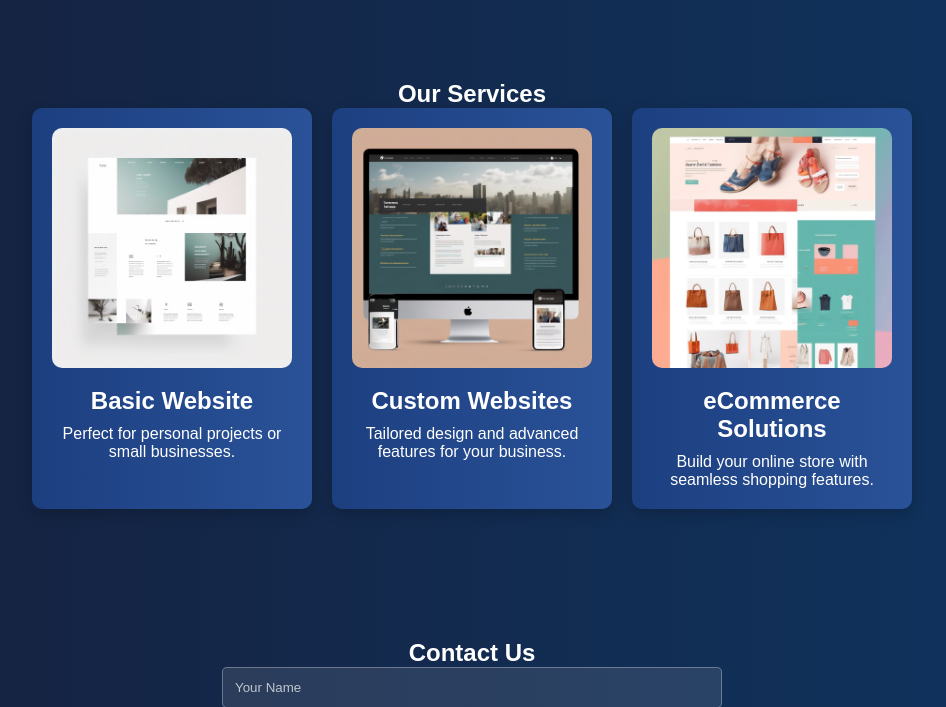
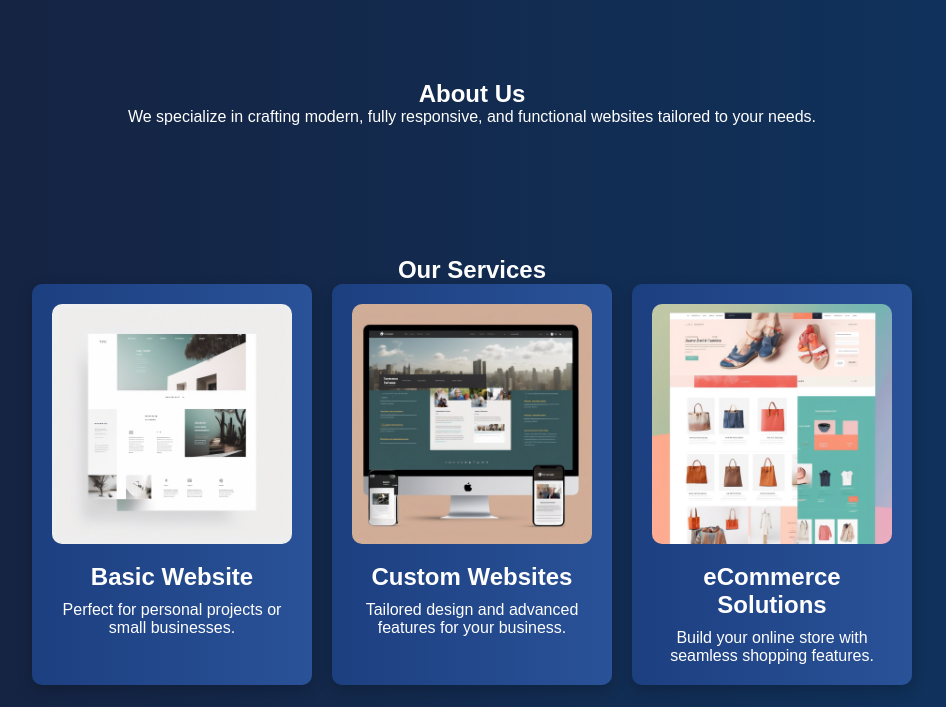
Before and after one commit to IDOMEBEST/Web_, a Python web app: template templates/index.html in a window 1280 px wide. Shown: the part 793-1500 px from the top of the page, without its empty margins (168-1114 px from the left). Run offline with Jinja, Linux system fonts and the light colour scheme; the template is opened without the code that fills it, so the values that code supplies are empty.

Commit message:
Im  ggay

```diff
--- a/templates/index.html
+++ b/templates/index.html
@@ -30,7 +30,13 @@
                 <a href="#contact" class="cta-btn">Get in Touch</a>
             </div>
         </header>
-        <div></div>
+
+        <!-- About Section -->
+        <section id="about" class="section-about">
+            <h2>About Us</h2>
+            <p>We specialize in crafting modern, fully responsive, and
+                functional websites tailored to your needs.</p>
+        </section>
 
         <!-- Services Section -->
         <section id="services" class="section-services">
```
